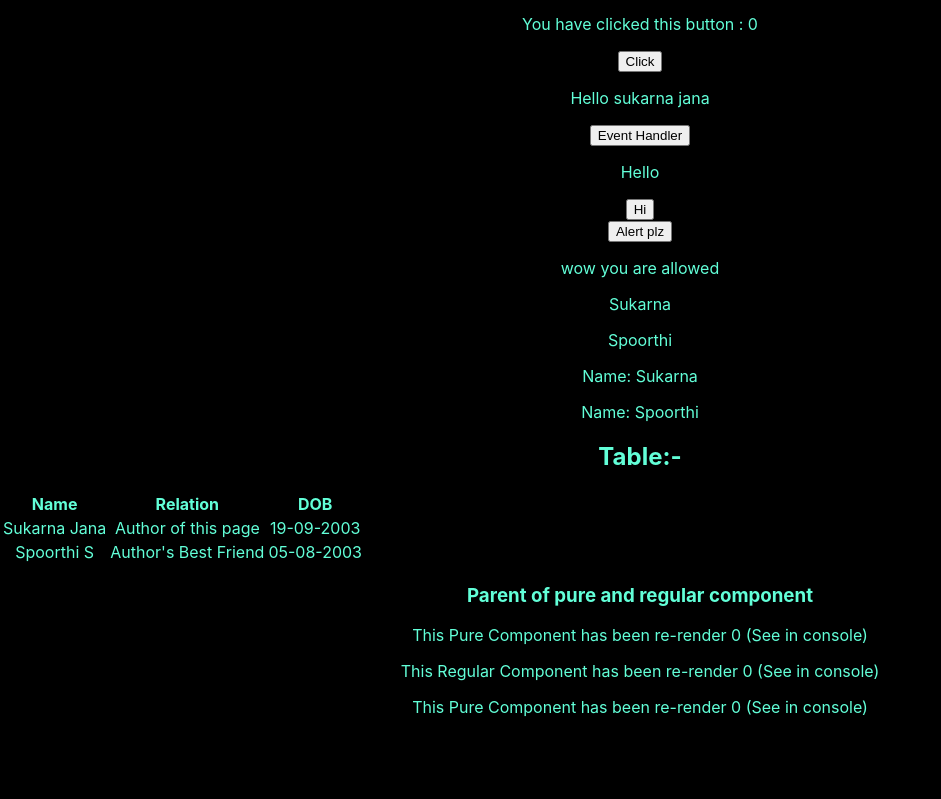
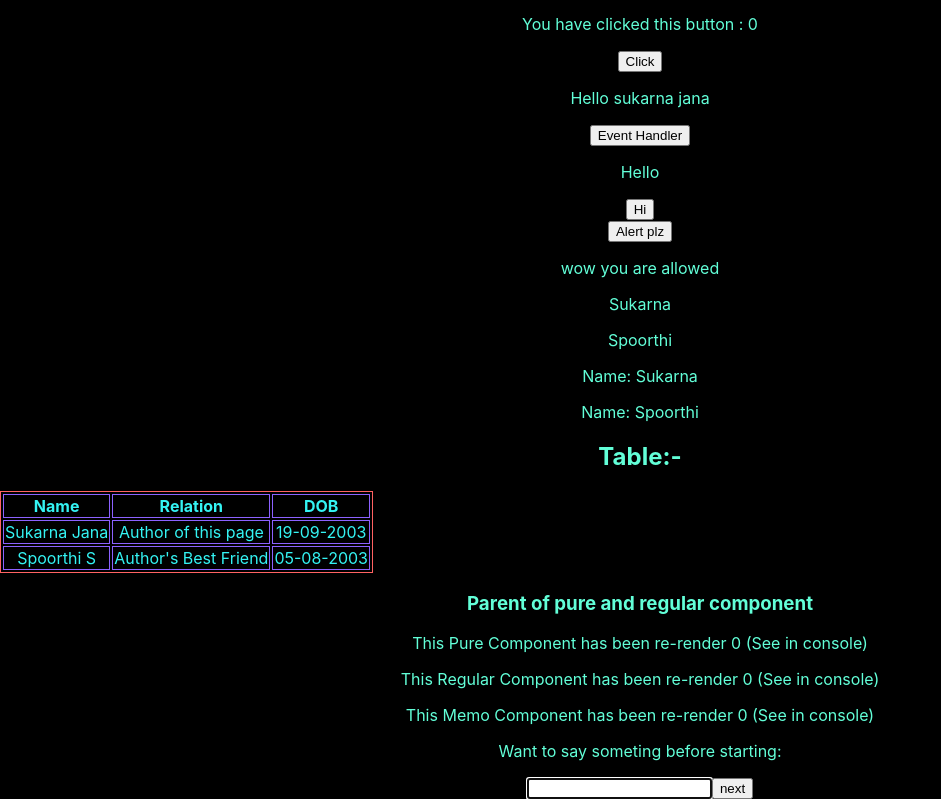
Before and after one commit to Sukarnascience/Full-Stack_JS-React, a React (Create React App) app in the folder demo/: page / in a window 1280 px wide. Shown: the part 564-1363 px from the top of the page, without its empty margins (0-941 px from the left). Before the commit the page ends 1297 px from the top, so only its background shows below. Built offline with nearby package versions, Linux system fonts and the light colour scheme.

Commit message:
Updated Memo and Refs part 1

```diff
--- a/demo/src/App.css
+++ b/demo/src/App.css
@@ -41,3 +41,12 @@ body{
   background: rgb(0, 0, 0);
   color:rgb(98, 255, 216);
 }
+
+table{
+  border: 1px solid rgb(255, 98, 98);
+}
+
+th, td {
+  color: rgb(52, 243, 243);
+  border: 1px solid rgb(140, 98, 255);
+}
--- a/demo/src/App.js
+++ b/demo/src/App.js
@@ -19,6 +19,7 @@ import MyList from './components/workingwithList';
 import MainForm from './components/submitForm';
 import MyTable from './components/TableHead';
 import ParentOfPureRegular from './components/ParentOfPureRegular';
+import MyRefsComp from './components/MyRefsComp';
 
 import myStyleModule from './components/myStyle.module.css';
 
@@ -64,6 +65,7 @@ function App() {
       <MyList/>
       <MyTable/>
       <ParentOfPureRegular/>
+      <MyRefsComp/>
     </div>
   );
 }
--- a/demo/src/components/MyMemoComp.js
+++ b/demo/src/components/MyMemoComp.js
@@ -3,7 +3,7 @@ import React from 'react';
 function MyMemoComp({data}){
     console.log("Memo Component is re-rendered")
     return(
-        <p>This Pure Component has been re-render {data} (See in console)</p>
+        <p>This Memo Component has been re-render {data} (See in console)</p>
     )
 }
 
--- /dev/null
+++ b/demo/src/components/MyRefsComp.js
@@ -0,0 +1,47 @@
+import React,{Component} from 'react';
+
+/*
+  there are 2 ways to do this
+  1st way is: React.createRef()
+  2nd way is: callback ref
+*/
+
+class MyRefsComp extends Component{
+    constructor(props){
+        super(props)
+        this.inputRef = React.createRef()
+        /*
+        this.callBackRef = null
+        this.setCBRef = (element) =>{
+            this.callBackRef = element
+        }
+        */
+    }
+
+    componentDidMount(){
+        this.inputRef.current.focus()
+        console.log(this.inputRef)
+        /*
+        if(this.callBackRef){
+            this.callBackRef.focus()
+        }
+        */
+    }
+
+    next = () =>{
+        alert(this.inputRef.current.value)
+    }
+
+    render(){
+        return(
+            <React.Fragment>
+                <p>Want to say someting before starting:</p>
+                <input text="text" ref={this.inputRef}/>
+                {/*<input text="text" ref={this.setCBRef}/>*/}
+                <button onClick={this.next}>next</button>
+            </React.Fragment>
+        )
+    }
+}
+
+export default MyRefsComp;
```
Also changed, not shown: 1 other file (tests, documents, lock files or other folders).
